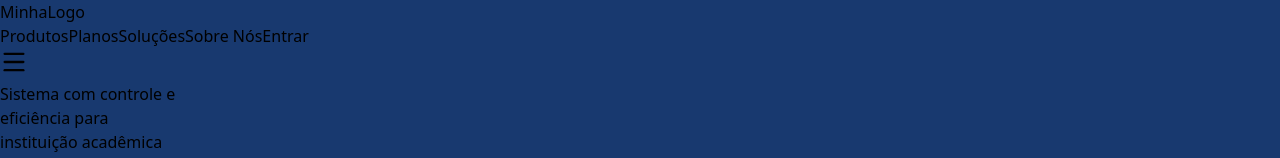
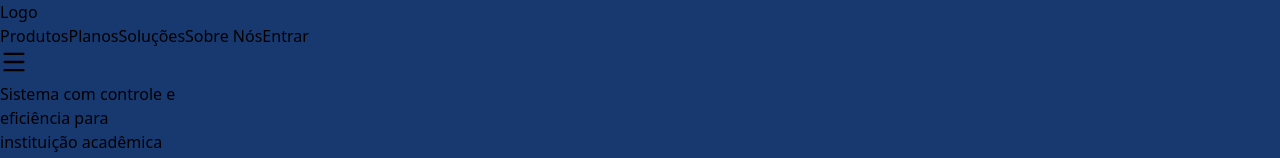
Before and after one commit to Gabriel371-tech/Bedrock, a React (Vite) app: page / in a window 1280 px wide. Shown: the top 158 px of the page. Built offline with nearby package versions, Linux system fonts and the light colour scheme.

Commit message:
modificado Navbar

```diff
--- a/src/components/Navbar.tsx
+++ b/src/components/Navbar.tsx
@@ -8,7 +8,7 @@ export default function Navbar() {
     <nav className="w-full bg-[#18396F] fixed top-0 left-0 z-50">
       <div className="max-w-7xl mx-auto px-6 py-4 flex items-center justify-between">
         {/* Logo */}
-        <div className="text-2xl font-bold text-white">MinhaLogo</div>
+        <div className="text-2xl font-bold text-white">Logo</div>
 
         {/* Links  */}
         <div className="hidden md:flex items-center space-x-8">
```
